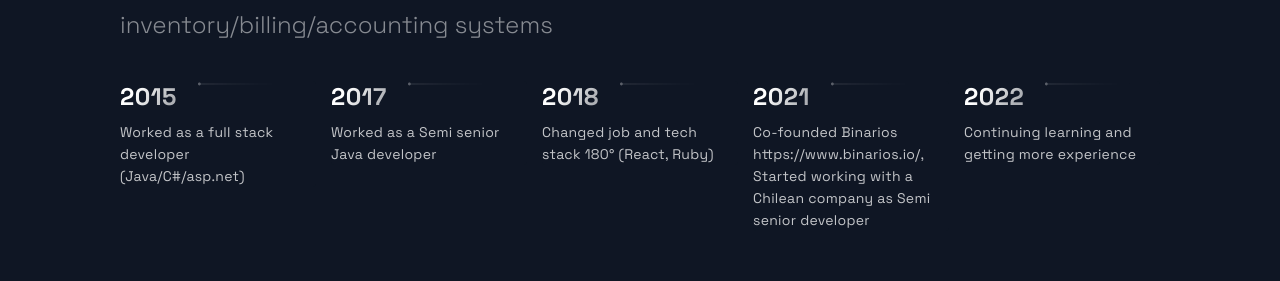
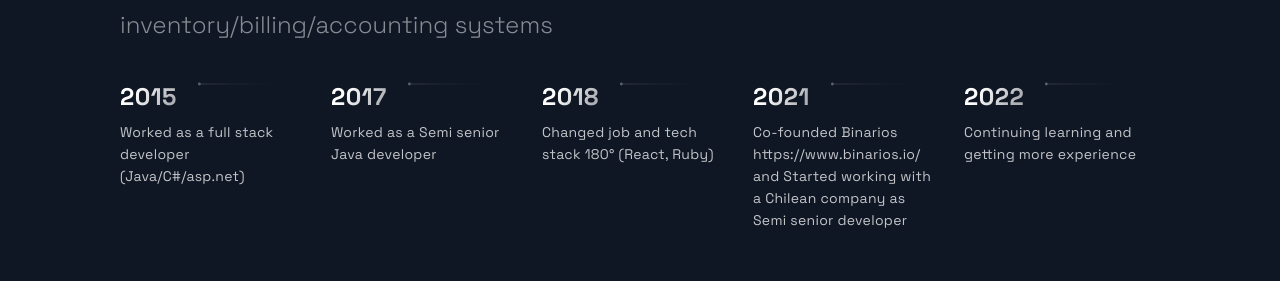
Before and after one commit to mabsboza/portafolio_webside, a Next.js app: page / in a window 1280 px wide. Shown: the part 4341-4622 px from the top of the page. Built offline with nearby package versions, Linux system fonts and the light colour scheme.

Commit message:
Update information

```diff
--- a/src/constants/constants.js
+++ b/src/constants/constants.js
@@ -68,6 +68,6 @@ export const TimeLineData = [
   { year: 2015, text: 'Worked as a full stack developer (Java/C#/asp.net)', },
   { year: 2017, text: 'Worked as a Semi senior Java developer', },
   { year: 2018, text: 'Changed job and tech stack 180° (React, Ruby)', },
-  { year: 2021, text: 'Co-founded Binarios https://www.binarios.io/, Started working with a Chilean company as Semi senior developer', },
+  { year: 2021, text: 'Co-founded Binarios https://www.binarios.io/ and Started working with a Chilean company as Semi senior developer', },
   { year: 2022, text: 'Continuing learning and getting more experience'},
 ];
```
